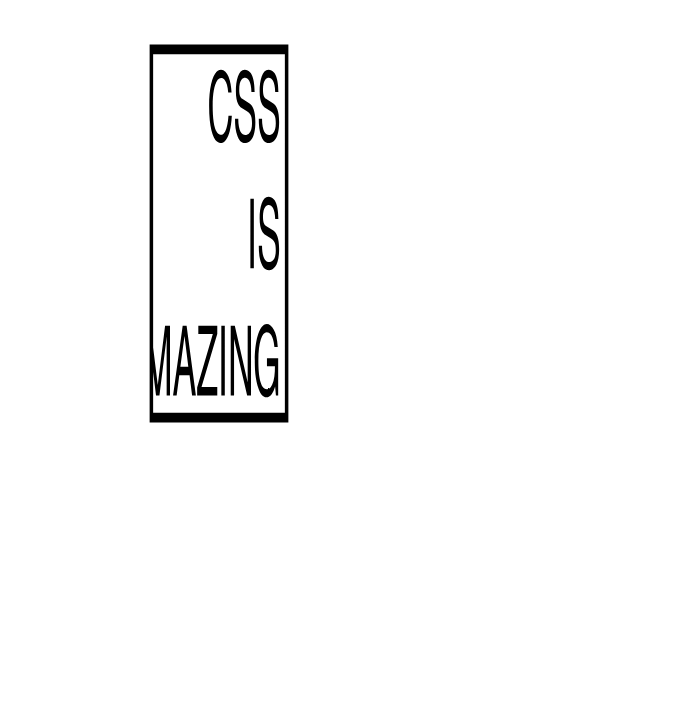
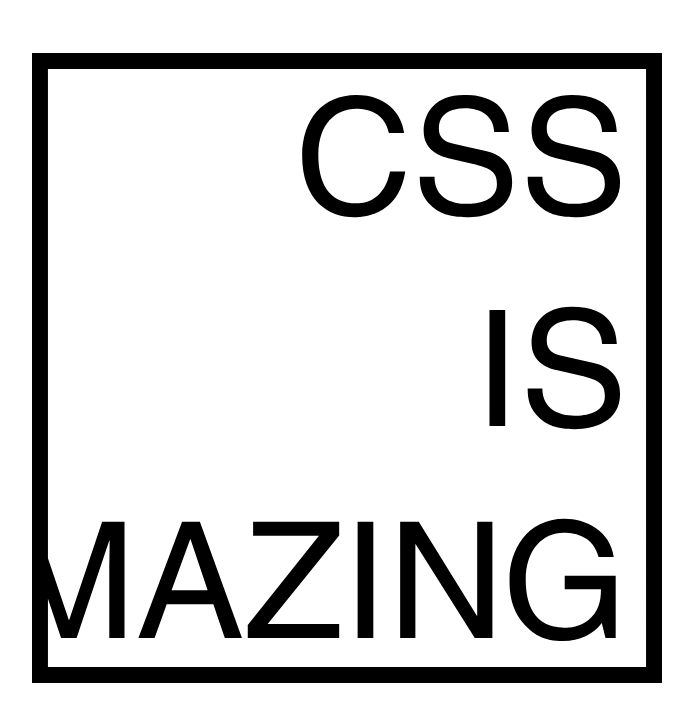
Before and after one commit to rbuetzer/css-is-amazing-presentation, a website built with Vite: page index.html in a window 1280 px wide. Shown: the whole page, without its empty margins (293-986 px from the left). Built offline with nearby package versions, Linux system fonts and the light colour scheme; files whose address does not match are found by name.

Commit message:
Adjust placeholder image

```diff
--- a/css/slides.css
+++ b/css/slides.css
@@ -50,7 +50,7 @@ a.previous-slide:hover::before {
     content: "«";
 }
 
-img {
+section img {
     max-height: calc(var(--inner-height) * 0.6);
     max-width: var(--inner-width);
 }
```
